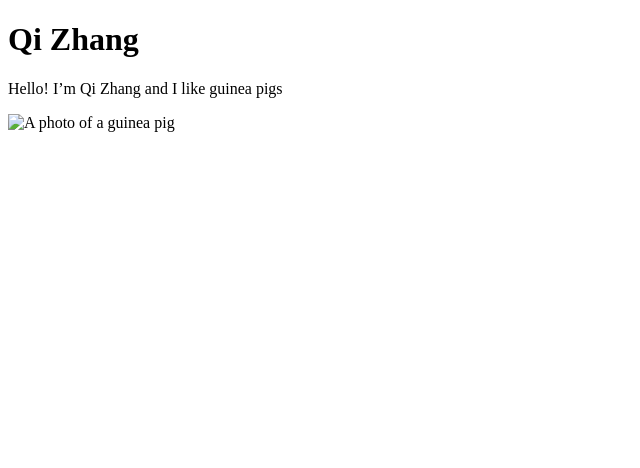
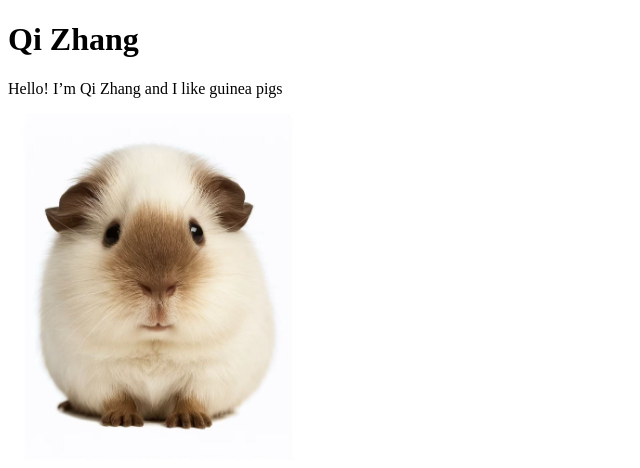
Before and after one commit to QiZhang1102/portfolio, a plain HTML site: page index.html in a window 1280 px wide. Shown: the whole page, without its empty margins (0-640 px from the left). Drawn offline with Linux system fonts and the light colour scheme.

Commit message:
Update index.html

```diff
--- a/index.html
+++ b/index.html
@@ -8,6 +8,6 @@
 <body>
     <h1>Qi Zhang</h1>
     <p>Hello! I’m Qi Zhang and I like guinea pigs</p>
-    <img src="images/myphoto.jpg" alt="A photo of a guinea pig" width="300">
+    <img src="image/image.jpg" alt="A photo of a guinea pig" width="300">
 </body>
 </html>
```
